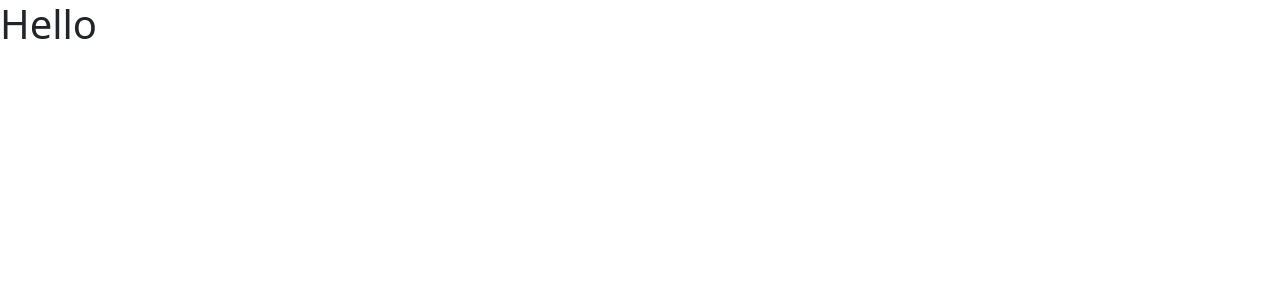
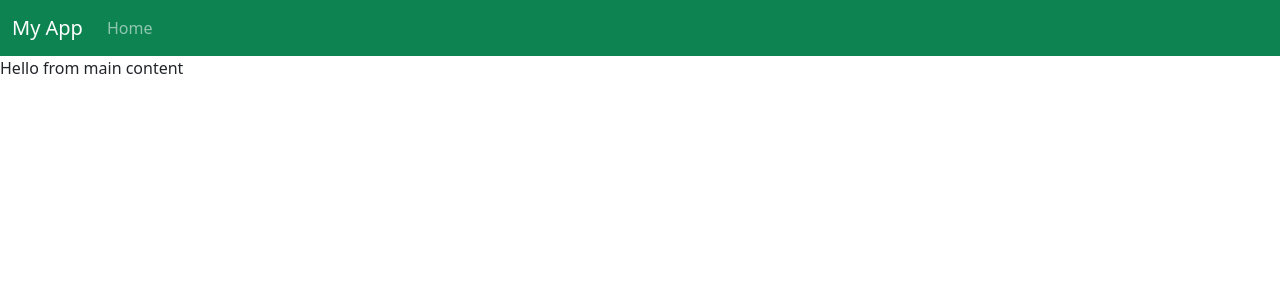
Before and after one commit to andre9277/e-commerce-React, a React (Create React App) app: page / in a window 1280 px wide. Shown: the top 300 px of the page. Built offline with nearby package versions, Linux system fonts and the light colour scheme.

Commit message:
Estilo com Bootstrap e nested components

```diff
--- a/src/App.jsx
+++ b/src/App.jsx
@@ -1,9 +1,16 @@
 import { Component } from "react";
+import MainContent from "./MainContent";
+import NavBar from "./NavBar";
 
-class NavBar extends Component {
+class App extends Component {
   render() {
-    return <h1>Hello</h1>;
+    return (
+      <div>
+        <NavBar />
+        <MainContent />
+      </div>
+    );
   }
 }
 
-export default NavBar;
+export default App;
--- /dev/null
+++ b/src/MainContent.jsx
@@ -0,0 +1,9 @@
+import { Component } from "react";
+
+class MainContent extends Component {
+  render() {
+    return <p>Hello from main content</p>;
+  }
+}
+
+export default MainContent;
--- /dev/null
+++ b/src/NavBar.jsx
@@ -0,0 +1,42 @@
+import { Component } from "react";
+
+class NavBar extends Component {
+  render() {
+    return (
+      <div>
+        <nav className="navbar navbar-expand-lg navbar-dark bg-dark navbar-style">
+          <div className="container-fluid">
+            <a className="navbar-brand" href="/#">
+              My App
+            </a>
+            <button
+              className="navbar-toggler"
+              type="button"
+              data-bs-toggle="collapse"
+              data-bs-target="#navbarSupportedContent"
+              aria-controls="navbarSupportedContent"
+              aria-expanded="false"
+              aria-label="Toggle navigation"
+            >
+              <span className="navbar-toggler-icon"></span>
+            </button>
+            <div
+              className="collapse navbar-collapse"
+              id="navbarSupportedContent"
+            >
+              <ul className="navbar-nav mr-auto">
+                <li className="nav-item">
+                  <a className="nav-link" href="/#">
+                    Home
+                  </a>
+                </li>
+              </ul>
+            </div>
+          </div>
+        </nav>
+      </div>
+    );
+  }
+}
+
+export default NavBar;
--- /dev/null
+++ b/src/index.css
@@ -0,0 +1,9 @@
+.hightlight
+{
+    background-color: #80c065;
+}
+
+.navbar-style
+{
+    background-color: #0c8351 !important;
+}
--- a/src/index.js
+++ b/src/index.js
@@ -4,6 +4,8 @@ import "jquery";
 import "popper.js/dist/umd/popper";
 import "bootstrap/dist/js/bootstrap";
 import "bootstrap/dist/css/bootstrap.css";
-import NavBar from "./App";
+import NavBar from "./NavBar";
+import "./index.css";
+import App from "./App";
 
-ReactDOM.render(<NavBar />, document.getElementById("root"));
+ReactDOM.render(<App />, document.getElementById("root"));
```
